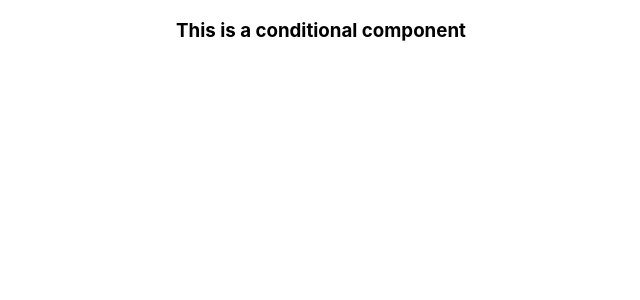
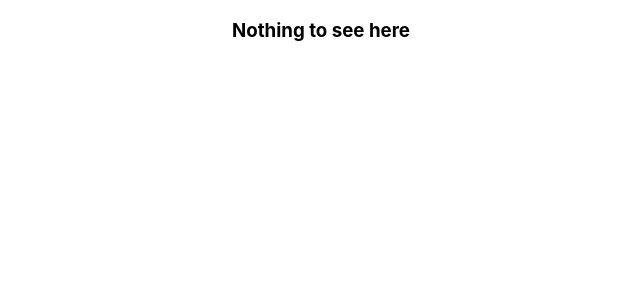
Before and after one commit to Harkanni/Todo_App, a React (Create React App) app: page / in a window 1280 px wide. Shown: the top 300 px of the page, without its empty margins (319-959 px from the left). Built offline with nearby package versions, Linux system fonts and the light colour scheme.

Commit message:
conditional rendering using ternary operation

```diff
--- a/src/components/ConditionalComponent.js
+++ b/src/components/ConditionalComponent.js
@@ -1,13 +1,10 @@
 import { useState } from "react"
 
 export default function ConditionalComponent() {
-    const [display, setDisplay] = useState(true)
-    let output
-    if(display){
-        output = <h3>This is a conditional component</h3>
-    } else {
-        output = <h3>Nothing to see here</h3>
-    }
+    const [display, setDisplay] = useState(false)
 
-    return <div>{output}</div>
+    return display ? <div><h3>This is a conditional component</h3></div> : <h3>Nothing to see here</h3>
+
+
+
 }
```
